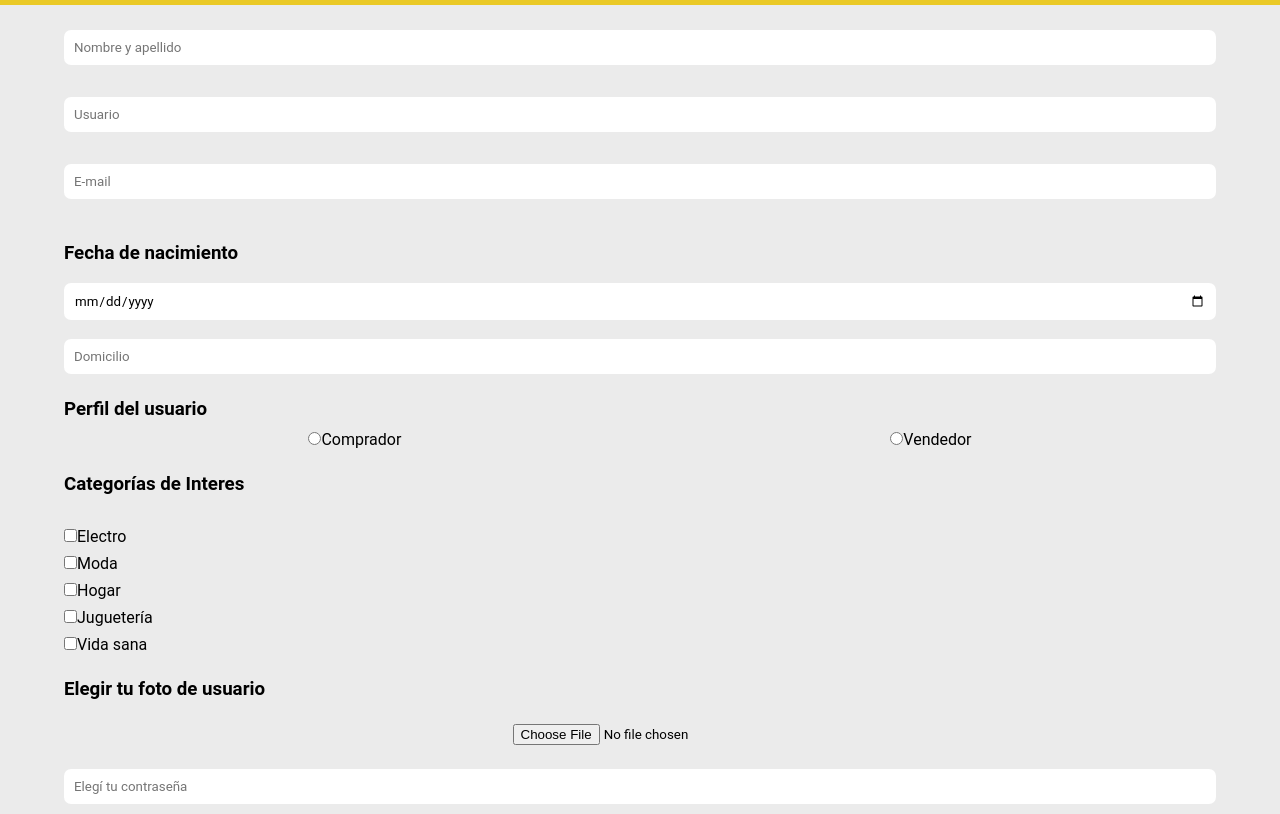
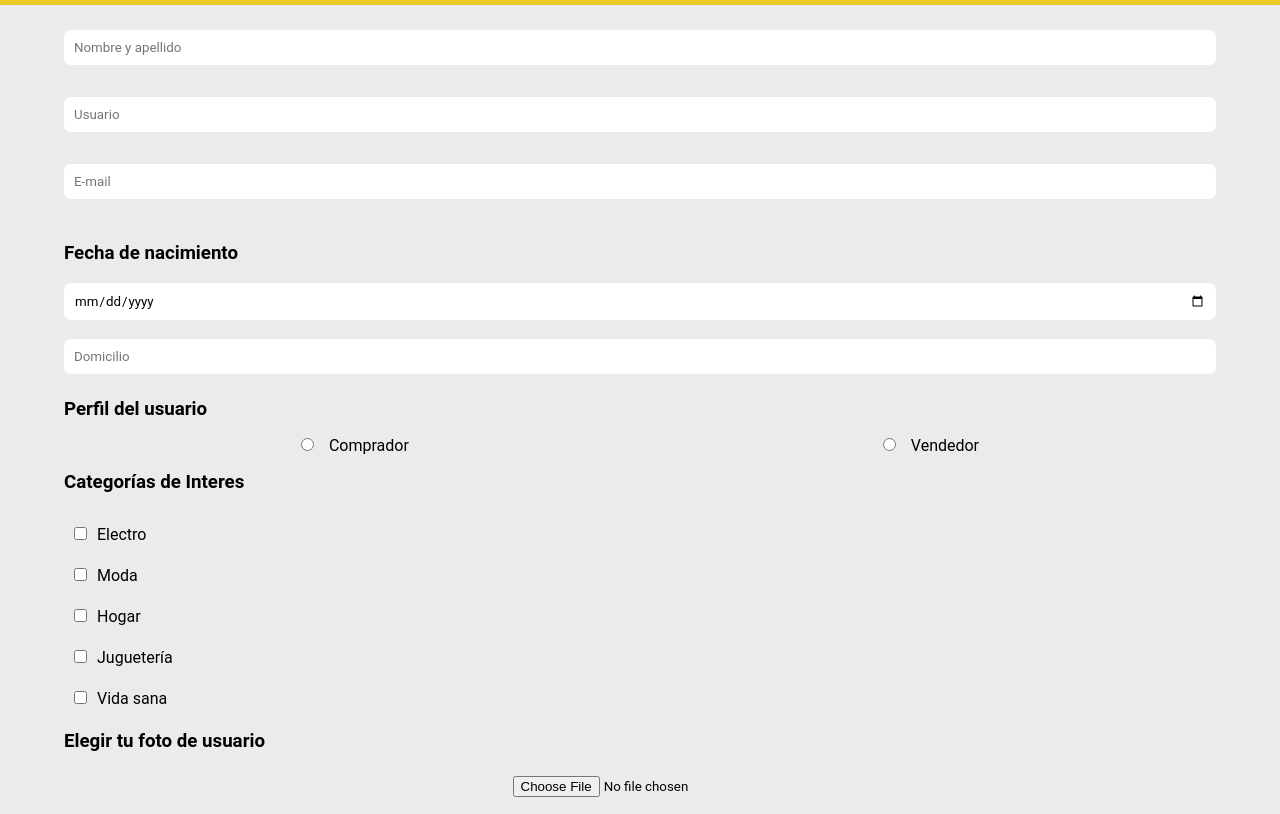
Before and after one commit to Matias-Pagano/Los_PicateclasM4E1Pagano, a website: page views/register.html in a window 1280 px wide. Shown: the part 138-952 px from the top of the page. Drawn offline with Linux system fonts and the light colour scheme.

Commit message:
Matias Pagano - subo cambios al estilo de register

```diff
--- a/public/css/styles.css
+++ b/public/css/styles.css
@@ -334,12 +334,16 @@ input#domicilio {
 
 .contenedor3 {
     width: 90vw;
-    margin-top: 10px;
+    margin-top: 1rem;
     display: flex;
     flex-direction: row;
     justify-content: space-around;
     align-items: center;
-    margin-bottom: 1.5rem;
+    margin-bottom: 1rem;
+}
+
+.contenedor3 input {
+    margin-right: 15px;
 }
 
 .contenedor4 {
@@ -348,12 +352,16 @@ input#domicilio {
     flex-direction: column;
     flex-wrap: nowrap;
     justify-content: center;
-    margin-top: 1.5rem;
-    margin-bottom: 1.5rem;
+    margin-top: 1rem;
+    margin-bottom: 1rem;
 }
 
 .contenedor4 div {
     margin-top: 0.5rem;
+}
+
+input#check {
+    margin: 10px;
 }
 
 .contenedor5 {
@@ -363,7 +371,7 @@ input#domicilio {
     flex-direction: column;
     flex-wrap: nowrap;
     align-items: center;
-    justify-content: center;
+    justify-content: start;
     margin-bottom: 1.5rem;
 }
 
```
